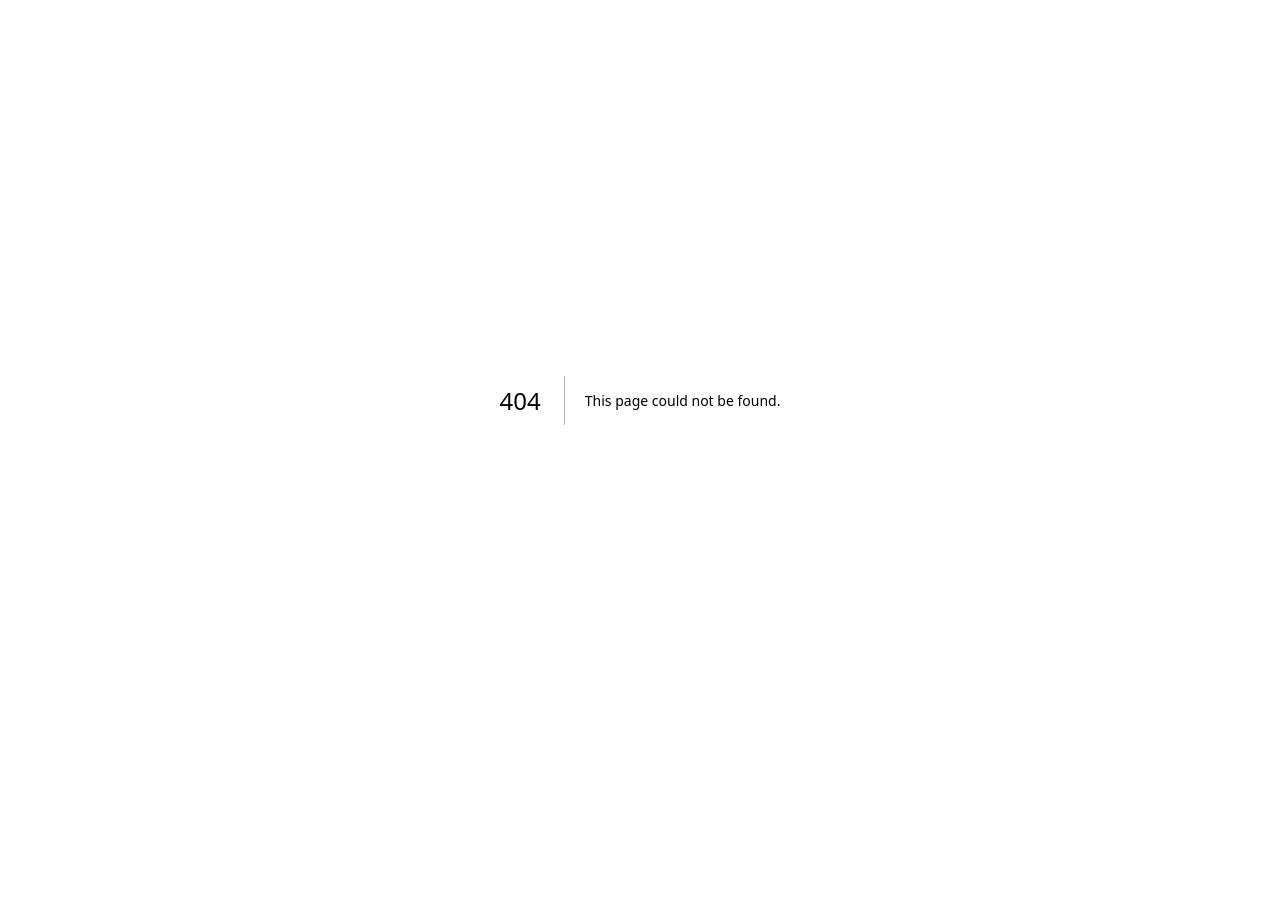
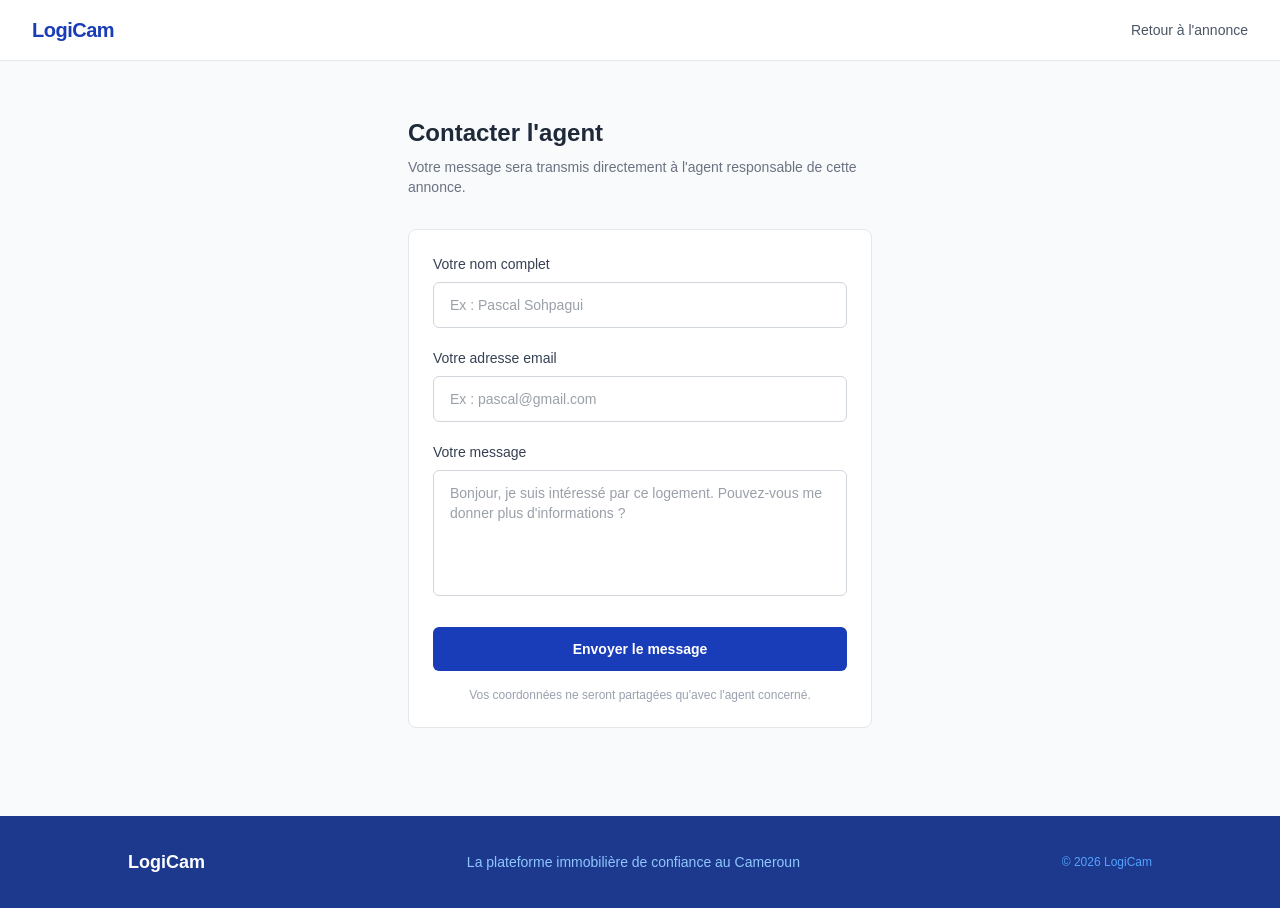
Before and after one commit to sohpagui/logicam, a Next.js app: page /contact/1 in a window 1280 px wide. Before the commit this address had no page. Before the commit the page ends 800 px from the top, so only its background shows below. Built offline with nearby package versions, Linux system fonts and the light colour scheme; no server answers.

Commit message:
page contact et envoi de messages fonctionnels

```diff
--- /dev/null
+++ b/app/contact/[id]/page.tsx
@@ -0,0 +1,162 @@
+'use client'
+
+import { useState, use } from 'react'
+import { supabase } from '@/lib/supabase'
+import Link from 'next/link'
+
+export default function PageContact({ params }: { params: Promise<{ id: string }> }) {
+  const { id } = use(params)
+  const [nom, setNom] = useState('')
+  const [email, setEmail] = useState('')
+  const [message, setMessage] = useState('')
+  const [envoi, setEnvoi] = useState<'idle' | 'chargement' | 'succes' | 'erreur'>('idle')
+
+  async function envoyerMessage() {
+    if (!nom || !email || !message) {
+      alert('Veuillez remplir tous les champs.')
+      return
+    }
+
+    setEnvoi('chargement')
+
+    const { data: annonce } = await supabase
+      .from('annonces')
+      .select('agent_id')
+      .eq('id', id)
+      .single()
+
+    if (!annonce) {
+      setEnvoi('erreur')
+      return
+    }
+
+    const { error } = await supabase
+      .from('messages')
+      .insert({
+        contenu: message,
+        expediteur_nom: nom,
+        expediteur_email: email,
+        agent_id: annonce.agent_id,
+        annonce_id: id
+      })
+
+    if (error) {
+      console.error(error)
+      setEnvoi('erreur')
+    } else {
+      setEnvoi('succes')
+    }
+  }
+
+  if (envoi === 'succes') {
+    return (
+      <main className="min-h-screen bg-gray-50 flex items-center justify-center px-6">
+        <div className="bg-white border border-gray-200 rounded-lg p-10 max-w-md w-full text-center">
+          <div className="w-14 h-14 rounded-full bg-green-100 flex items-center justify-center mx-auto mb-4">
+            <svg className="w-7 h-7 text-green-600" fill="none" stroke="currentColor" viewBox="0 0 24 24">
+              <path strokeLinecap="round" strokeLinejoin="round" strokeWidth={2} d="M5 13l4 4L19 7" />
+            </svg>
+          </div>
+          <h2 className="text-xl font-bold text-gray-800 mb-2">Message envoyé</h2>
+          <p className="text-gray-500 text-sm mb-6">
+            L'agent a bien reçu votre message. Il vous contactera dans les plus brefs délais.
+          </p>
+          <Link href="/" className="block w-full bg-blue-800 text-white py-3 rounded-md text-sm font-semibold hover:bg-blue-900 transition">
+            Retour aux annonces
+          </Link>
+        </div>
+      </main>
+    )
+  }
+
+  return (
+    <main className="min-h-screen bg-gray-50">
+
+      {/* NAVIGATION */}
+      <nav className="bg-white border-b border-gray-200 px-8 py-4 flex justify-between items-center">
+        <Link href="/" className="text-xl font-bold text-blue-800 tracking-tight">
+          LogiCam
+        </Link>
+        <Link href={`/annonces/${id}`} className="text-sm text-gray-600 hover:text-blue-800 font-medium">
+          Retour à l'annonce
+        </Link>
+      </nav>
+
+      <div className="max-w-lg mx-auto px-6 py-14">
+        <h1 className="text-2xl font-bold text-gray-800 mb-2">Contacter l'agent</h1>
+        <p className="text-gray-500 text-sm mb-8">
+          Votre message sera transmis directement à l'agent responsable de cette annonce.
+        </p>
+
+        <div className="bg-white border border-gray-200 rounded-lg p-6">
+
+          <div className="mb-5">
+            <label className="block text-sm font-medium text-gray-700 mb-2">
+              Votre nom complet
+            </label>
+            <input
+              type="text"
+              value={nom}
+              onChange={(e) => setNom(e.target.value)}
+              placeholder="Ex : Pascal Sohpagui"
+              className="w-full border border-gray-300 rounded-md px-4 py-3 text-sm text-gray-700 focus:outline-none focus:ring-2 focus:ring-blue-600"
+            />
+          </div>
+
+          <div className="mb-5">
+            <label className="block text-sm font-medium text-gray-700 mb-2">
+              Votre adresse email
+            </label>
+            <input
+              type="email"
+              value={email}
+              onChange={(e) => setEmail(e.target.value)}
+              placeholder="Ex : pascal@gmail.com"
+              className="w-full border border-gray-300 rounded-md px-4 py-3 text-sm text-gray-700 focus:outline-none focus:ring-2 focus:ring-blue-600"
+            />
+          </div>
+
+          <div className="mb-6">
+            <label className="block text-sm font-medium text-gray-700 mb-2">
+              Votre message
+            </label>
+            <textarea
+              value={message}
+              onChange={(e) => setMessage(e.target.value)}
+              placeholder="Bonjour, je suis intéressé par ce logement. Pouvez-vous me donner plus d'informations ?"
+              rows={5}
+              className="w-full border border-gray-300 rounded-md px-4 py-3 text-sm text-gray-700 focus:outline-none focus:ring-2 focus:ring-blue-600 resize-none"
+            />
+          </div>
+
+          {envoi === 'erreur' && (
+            <p className="text-red-500 text-sm mb-4">
+              Une erreur s'est produite. Veuillez réessayer.
+            </p>
+          )}
+
+          <button
+            onClick={envoyerMessage}
+            disabled={envoi === 'chargement'}
+            className="w-full bg-blue-800 text-white py-3 rounded-md text-sm font-semibold hover:bg-blue-900 transition disabled:opacity-50"
+          >
+            {envoi === 'chargement' ? 'Envoi en cours...' : 'Envoyer le message'}
+          </button>
+
+          <p className="text-xs text-gray-400 text-center mt-4">
+            Vos coordonnées ne seront partagées qu'avec l'agent concerné.
+          </p>
+        </div>
+      </div>
+
+      <footer className="bg-blue-900 py-8 px-6 mt-8">
+        <div className="max-w-5xl mx-auto flex flex-col sm:flex-row justify-between items-center gap-4">
+          <span className="text-white font-bold text-lg">LogiCam</span>
+          <p className="text-blue-300 text-sm">La plateforme immobilière de confiance au Cameroun</p>
+          <p className="text-blue-400 text-xs">© 2026 LogiCam</p>
+        </div>
+      </footer>
+
+    </main>
+  )
+}
```
